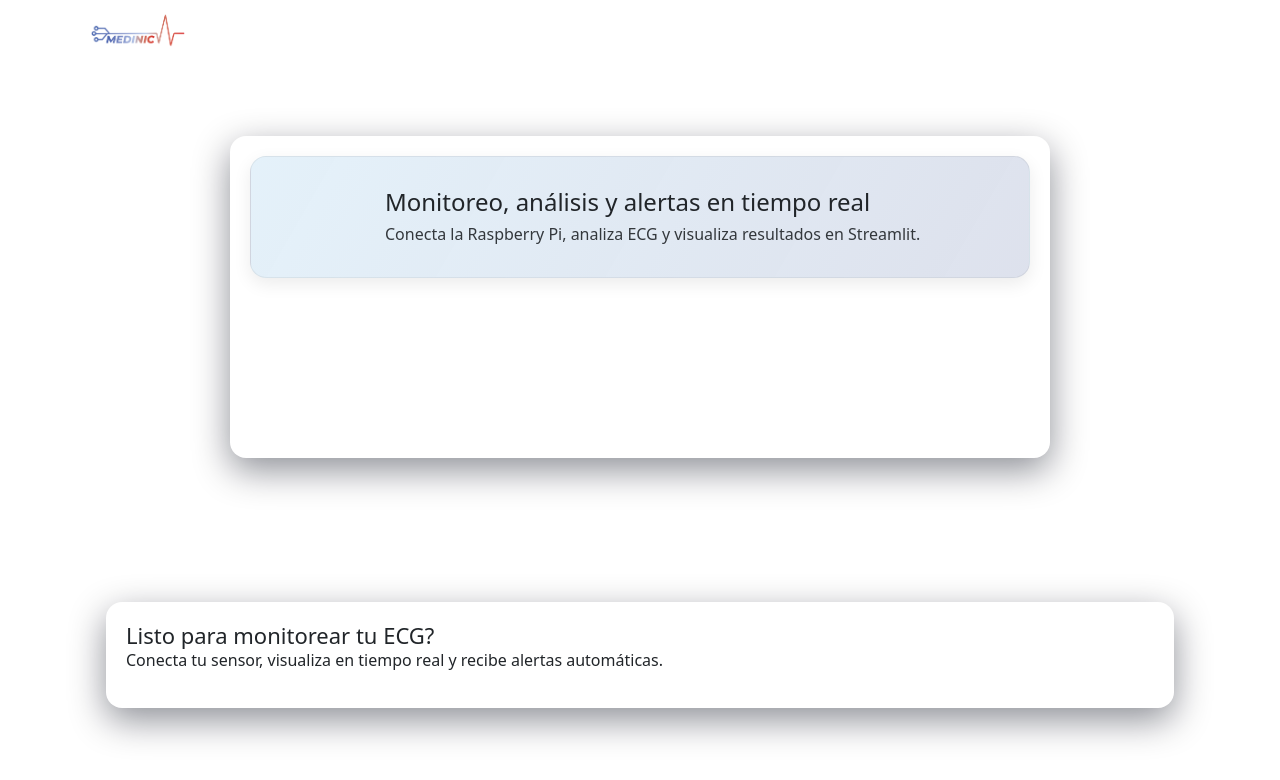
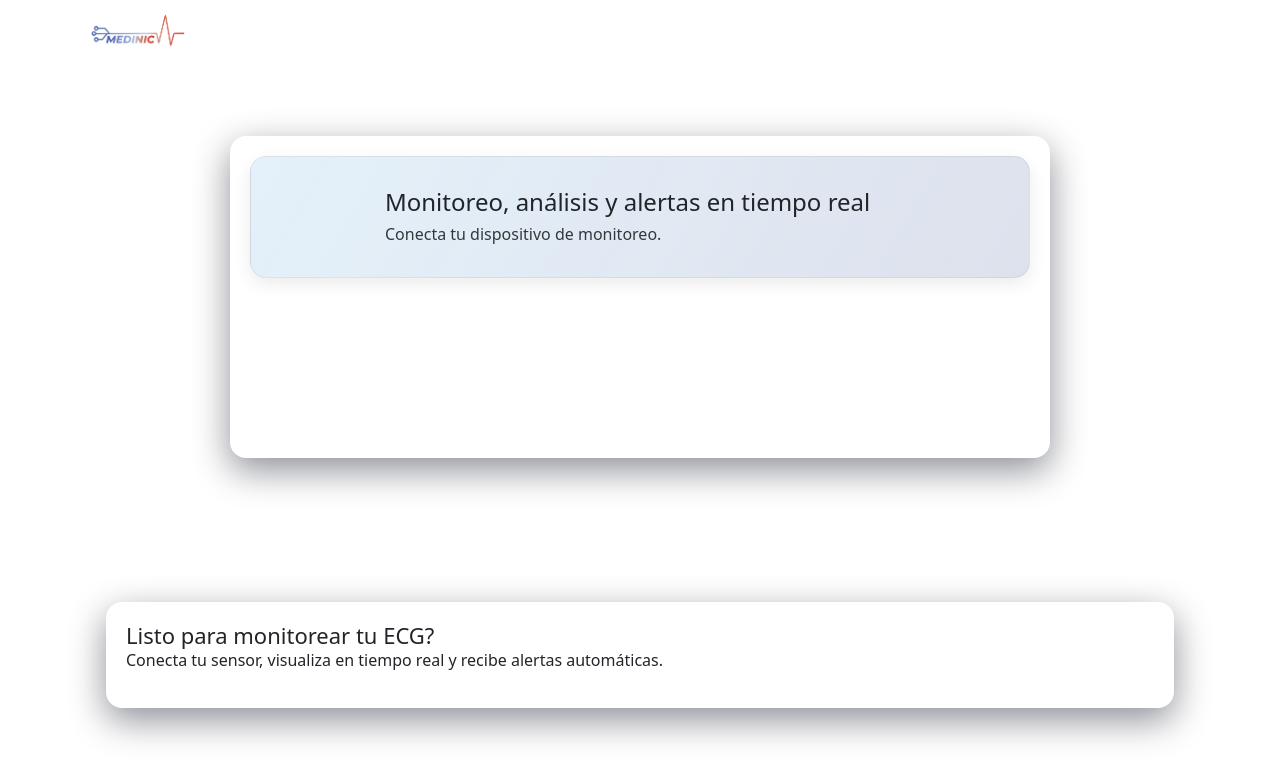
Before and after one commit to Edcal21/Proyecto-tesis, a React (Vite) app in the folder web_frontend/: page / in a window 1280 px wide. Shown: the top 780 px of the page. Built offline with nearby package versions, Linux system fonts and the light colour scheme; no server answers.

Commit message:
chore(frontend): update landing subtitle to 'Conecta tu dispositivo de monitoreo'

```diff
--- a/web_frontend/src/Home.jsx
+++ b/web_frontend/src/Home.jsx
@@ -16,7 +16,7 @@ export default function Home() {
             <div style={{ maxWidth: 780, width: '100%', textAlign: 'left', display: 'grid', gap: 16 }}>
               <Hero
                 title="Monitoreo, análisis y alertas en tiempo real"
-                subtitle="Conecta la Raspberry Pi, analiza ECG y visualiza resultados en Streamlit."
+                subtitle="Conecta tu dispositivo de monitoreo."
                 height={96}
               />
               <p className="lead hero-subtitle" style={{ marginTop: 8 }}>
```
